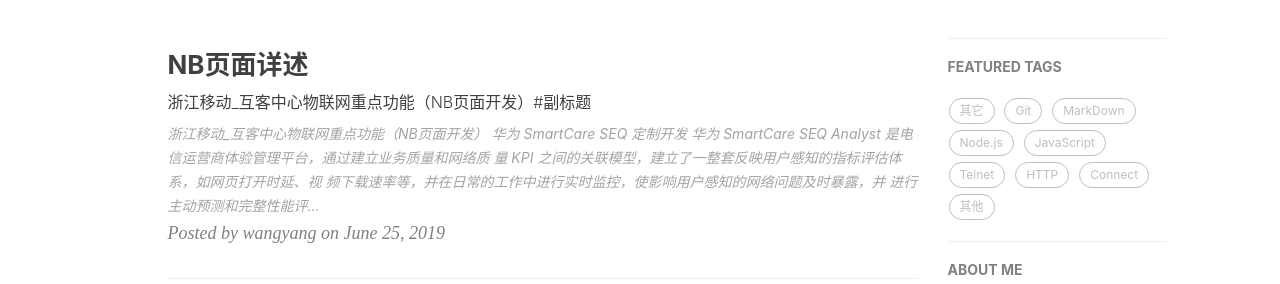
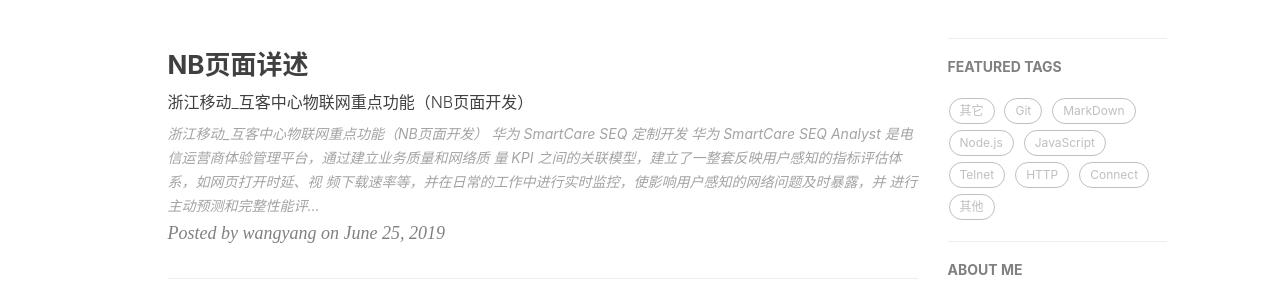
Before and after one commit to wangyang1996/wangyang1996.github.io, a Jekyll site: the page built from index.html, in a window 1280 px wide and 900 px high. Shown: the part 420-704 px from the top of the window. Built offline with Jekyll 4.4.1, drawn with Linux system fonts in a browser that asks for light colours; nearby versions of some CDN libraries; the list of posts is cut into pages by our own code; comment, search, counter and statistics services are not loaded.

Commit message:
modify nb.md

```diff
--- a/_posts/2019-6-25-NB.md
+++ b/_posts/2019-6-25-NB.md
@@ -1,7 +1,7 @@
 ---
 layout:     post                    # 使用的布局（不需要改）
 title:      NB页面详述            # 标题
-subtitle:   浙江移动_互客中心物联网重点功能（NB页面开发）#副标题
+subtitle:   浙江移动_互客中心物联网重点功能（NB页面开发）
 date:       2019-06-25             # 时间
 author:     wangyang                     # 作者
 header-img: img/post-bg-rwd.jpg    #这篇文章标题背景图片
```
